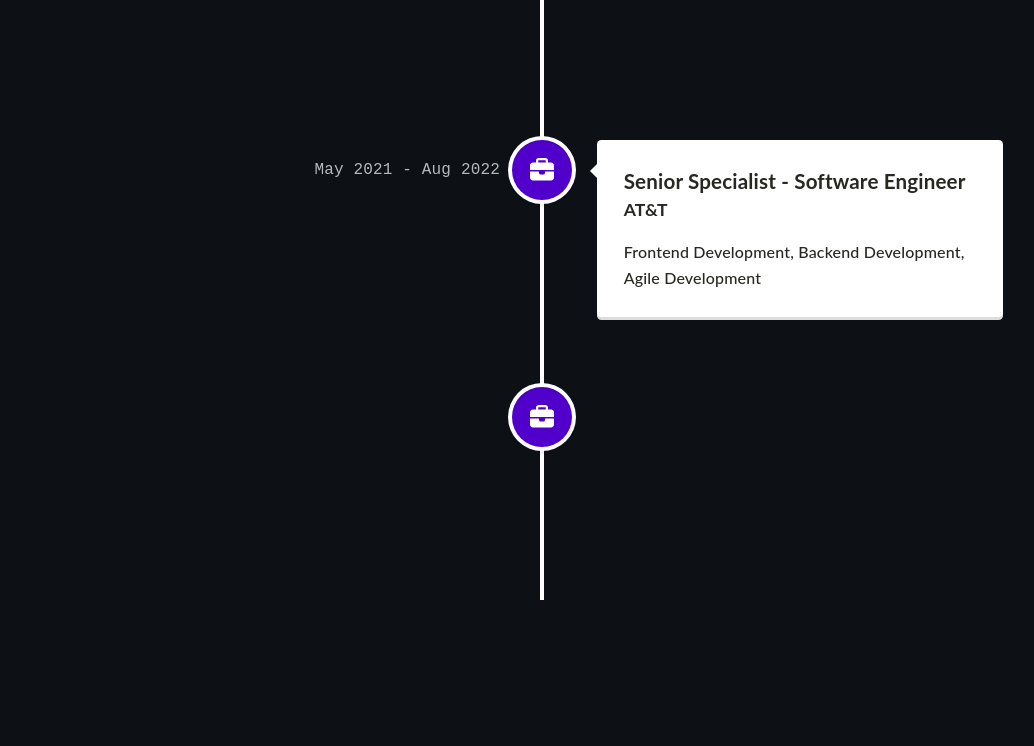
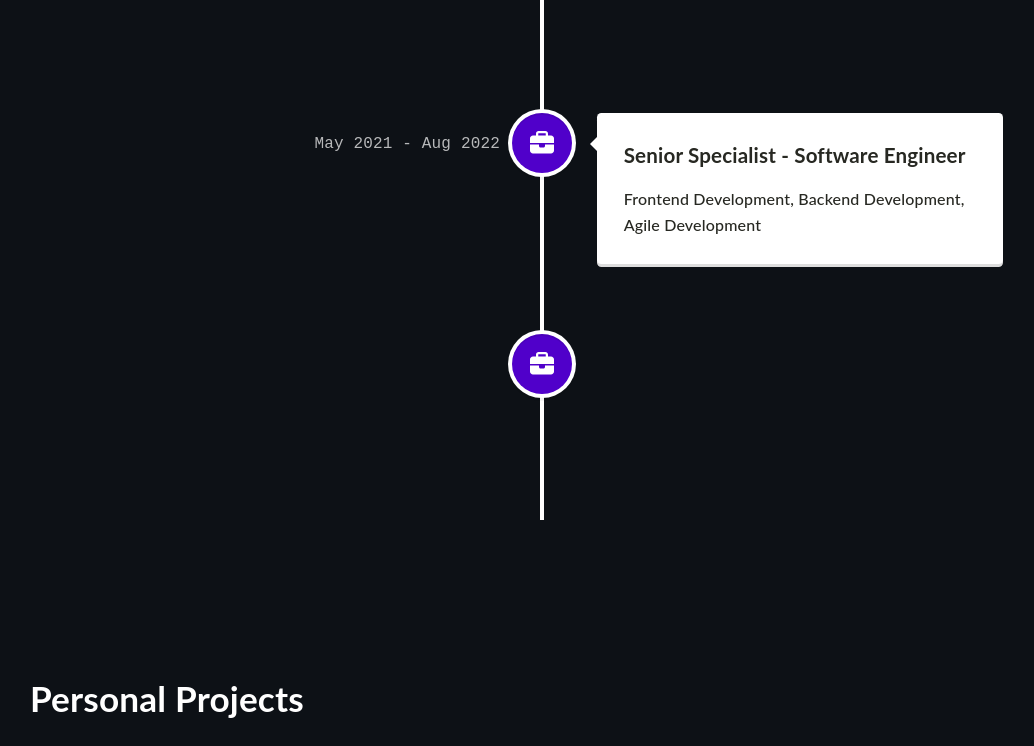
Before and after one commit to MirandaFarmer/MirandaFarmer.github.io, a React (Create React App) app: page / in a window 1280 px wide. Shown: the part 2108-2854 px from the top of the page, without its empty margins (98-1132 px from the left). Built offline with nearby package versions, Linux system fonts and the light colour scheme.

Commit message:
changed details in timeline

```diff
--- a/src/components/Timeline.tsx
+++ b/src/components/Timeline.tsx
@@ -21,7 +21,7 @@
             icon={<FontAwesomeIcon icon={faBriefcase} />}
           >
             <h3 className="vertical-timeline-element-title">Senior Software Engineer</h3>
-            <h4 className="vertical-timeline-element-subtitle">AT&T</h4>
+            {/*<h4 className="vertical-timeline-element-subtitle">Kansas</h4>*/}
             <p>
               Full-stack Web Development, Agile, DevOps, Cloud Computing, Red Hat, Linux, Python, Database Management
             </p>
@@ -34,7 +34,7 @@
             icon={<FontAwesomeIcon icon={faBriefcase} />}
           >
             <h3 className="vertical-timeline-element-title">Senior Specialist - Software Engineer</h3>
-            <h4 className="vertical-timeline-element-subtitle">AT&T</h4>
+            {/*<h4 className="vertical-timeline-element-subtitle">Kansas</h4>*/}
             <p>
               Frontend Development, Backend Development, Agile Development
             </p>
@@ -46,7 +46,7 @@
             icon={<FontAwesomeIcon icon={faBriefcase} />}
           >
             <h3 className="vertical-timeline-element-title">Sr. Specialist Network Support</h3>
-            <h4 className="vertical-timeline-element-subtitle">AT&T</h4>
+            {/*<h4 className="vertical-timeline-element-subtitle">Kansas</h4>*/}
             <p>
               Automation, Application Installs, Lease Roles, Network Support, Troubleshooting
             </p>
```
